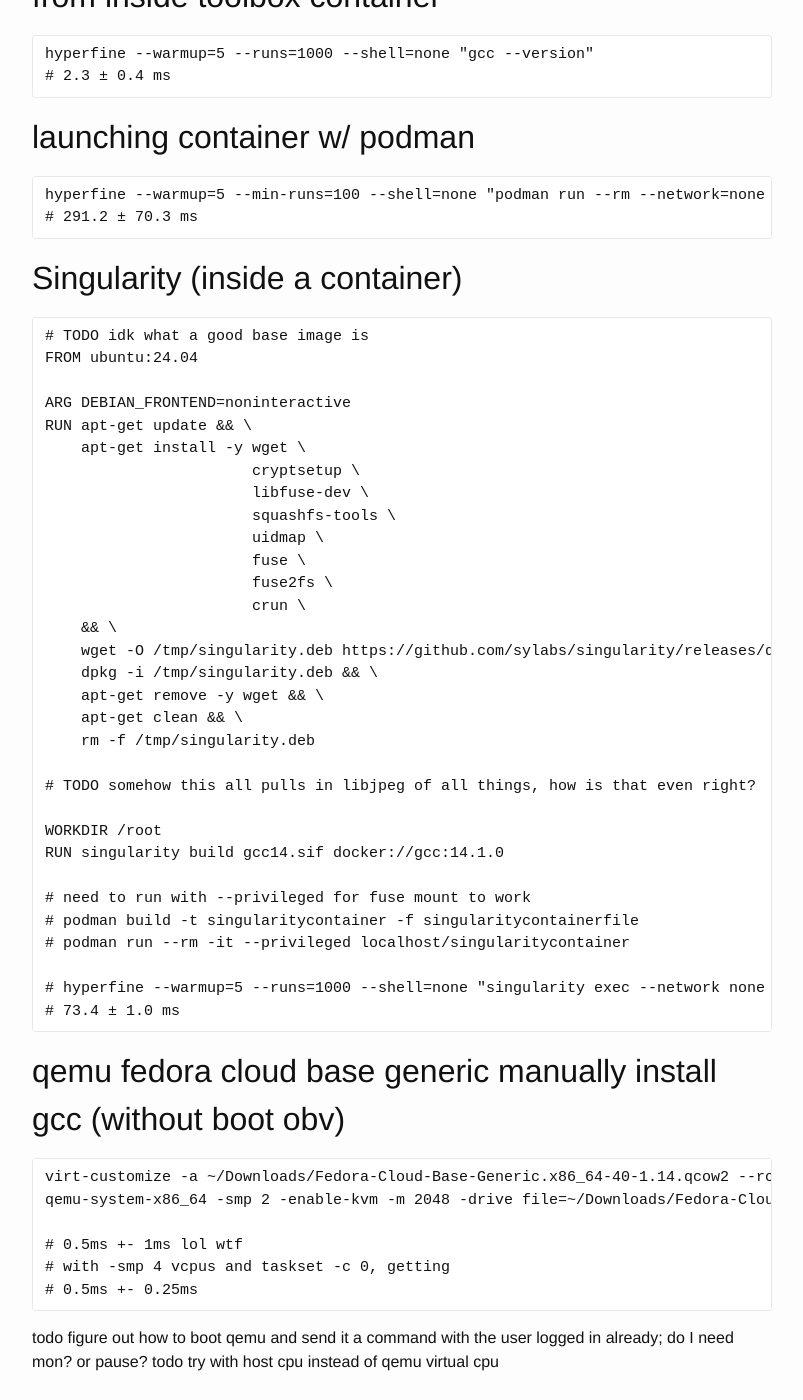
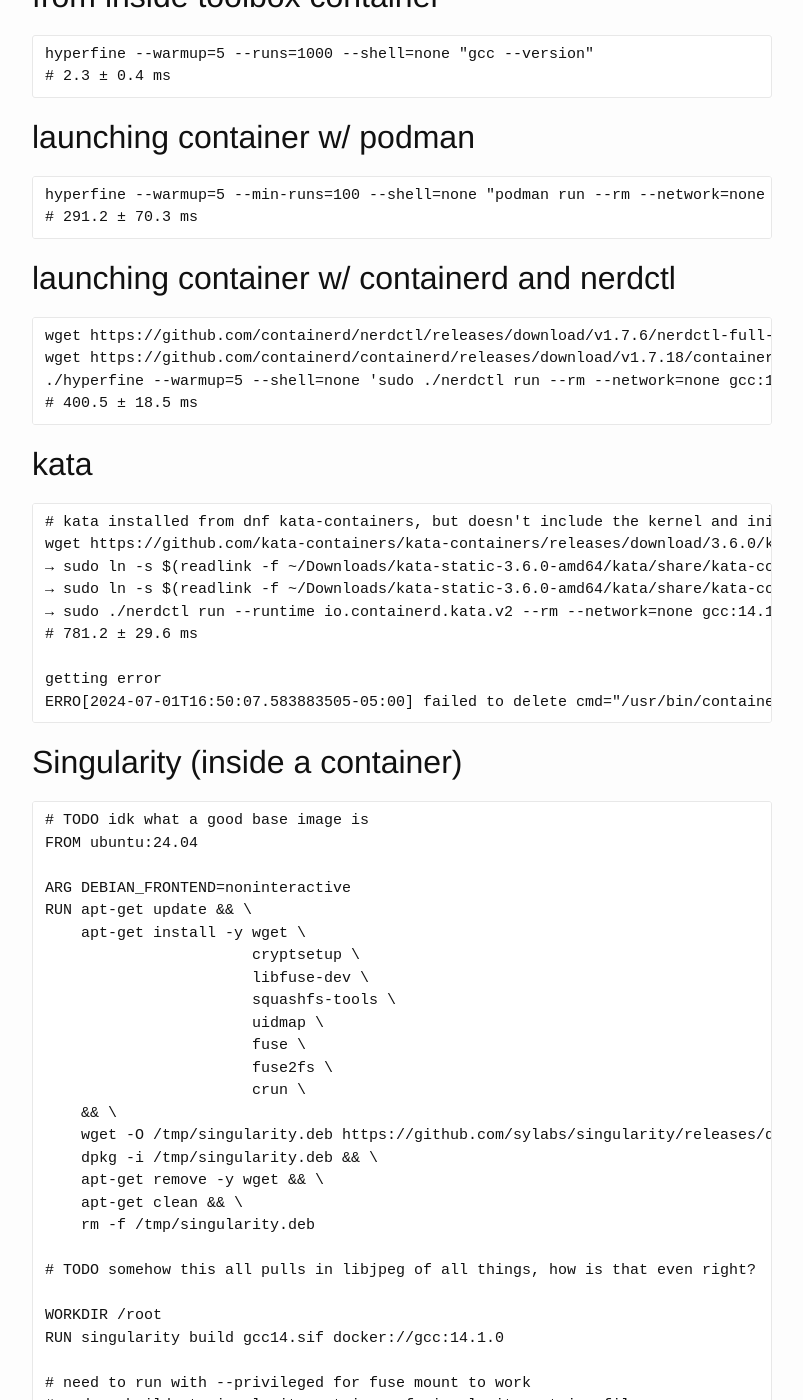
Before and after one commit to aconz2/aconz2.github.io, a Jekyll site: the page built from _posts/2024-06-27-program-explorer-planning.md, in a window 1280 px wide and 1400 px high, scrolled down 3668 px. Shown: the whole window, without its empty margins (238-1041 px from the left). Built offline with Jekyll 4.4.1, drawn with Linux system fonts in a browser that asks for light colours.

Commit message:
check containerd/nerdctl and kata

````diff
--- a/_posts/2024-06-27-program-explorer-planning.md
+++ b/_posts/2024-06-27-program-explorer-planning.md
@@ -80,6 +80,29 @@ hyperfine --warmup=5 --min-runs=100 --shell=none "podman run --rm --network=none
 # 291.2 ± 70.3 ms
 ```
 
+## launching container w/ containerd and nerdctl
+
+```
+wget https://github.com/containerd/nerdctl/releases/download/v1.7.6/nerdctl-full-1.7.6-linux-amd64.tar.gz
+wget https://github.com/containerd/containerd/releases/download/v1.7.18/containerd-1.7.18-linux-amd64.tar.gz
+./hyperfine --warmup=5 --shell=none 'sudo ./nerdctl run --rm --network=none gcc:14.1.0 gcc --version
+# 400.5 ± 18.5 ms
+```
+
+## kata
+
+```
+# kata installed from dnf kata-containers, but doesn't include the kernel and initrd? so downloaded those from
+wget https://github.com/kata-containers/kata-containers/releases/download/3.6.0/kata-static-3.6.0-amd64.tar.xz
+→ sudo ln -s $(readlink -f ~/Downloads/kata-static-3.6.0-amd64/kata/share/kata-containers/kata-containers-initrd.img) /var/cache/kata-containers/kata-containers-initrd.img
+→ sudo ln -s $(readlink -f ~/Downloads/kata-static-3.6.0-amd64/kata/share/kata-containers/vmlinuz.container) /var/cache/kata-containers/vmlinuz.container
+→ sudo ./nerdctl run --runtime io.containerd.kata.v2 --rm --network=none gcc:14.1.0 gcc --version
+# 781.2 ± 29.6 ms
+
+getting error
+ERRO[2024-07-01T16:50:07.583883505-05:00] failed to delete cmd="/usr/bin/containerd-shim-kata-v2 -namespace default -address /run/containerd/containerd.sock -publish-binary /var/home/andrew/Repos/program-explorer/bin/containerd -id bdf1493220ed78c326374b7f0a872520c5925b8b2aefbec66c2ccf4247674c1c -bundle /run/containerd/io.containerd.runtime.v2.task/default/bdf1493220ed78c326374b7f0a872520c5925b8b2aefbec66c2ccf4247674c1c delete" error="exit status 1" namespace=default
+```
+
 ## Singularity (inside a container)
 
 ```
````
Also changed, not shown: other parts of _posts/2024-06-27-program-explorer-planning.md (+0 -4 lines).
